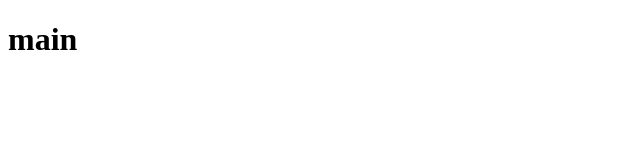
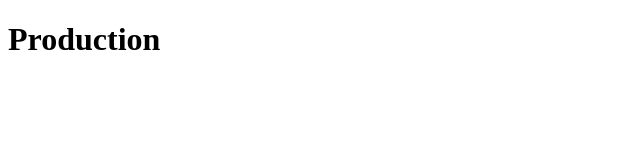
Before and after one commit to Adarsh-1910/ADARSHMISTRY_202326800047_ESE2025, a plain HTML site: page index.html in a window 1280 px wide. Shown: the whole page, without its empty margins (0-640 px from the left). Drawn offline with Linux system fonts and the light colour scheme.

Commit message:
third commit

```diff
--- a/index.html
+++ b/index.html
@@ -6,6 +6,6 @@
     <title>Document</title>
 </head>
 <body>
-    <h1> main</h1>
+    <h1> Production </h1>
 </body>
 </html>
```
